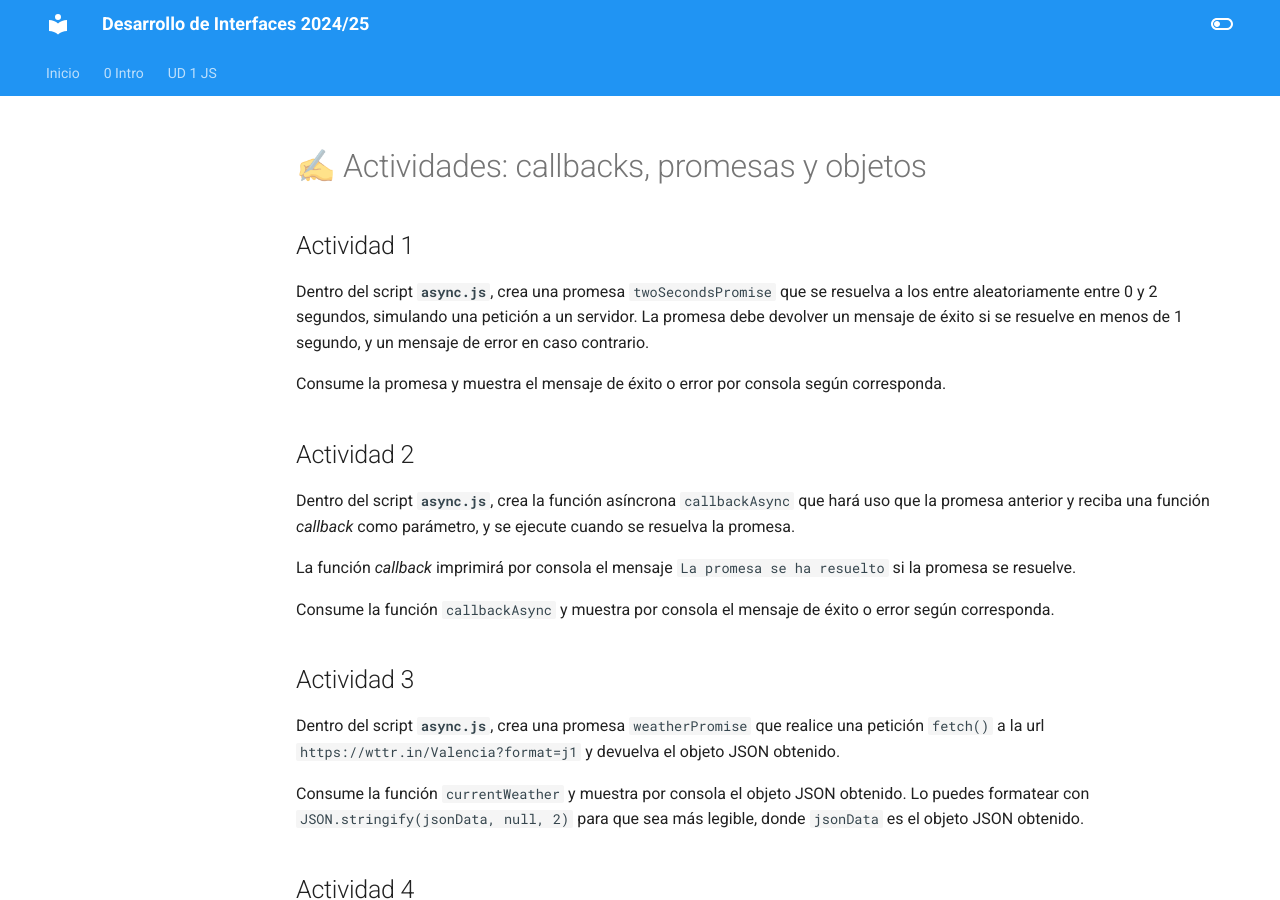
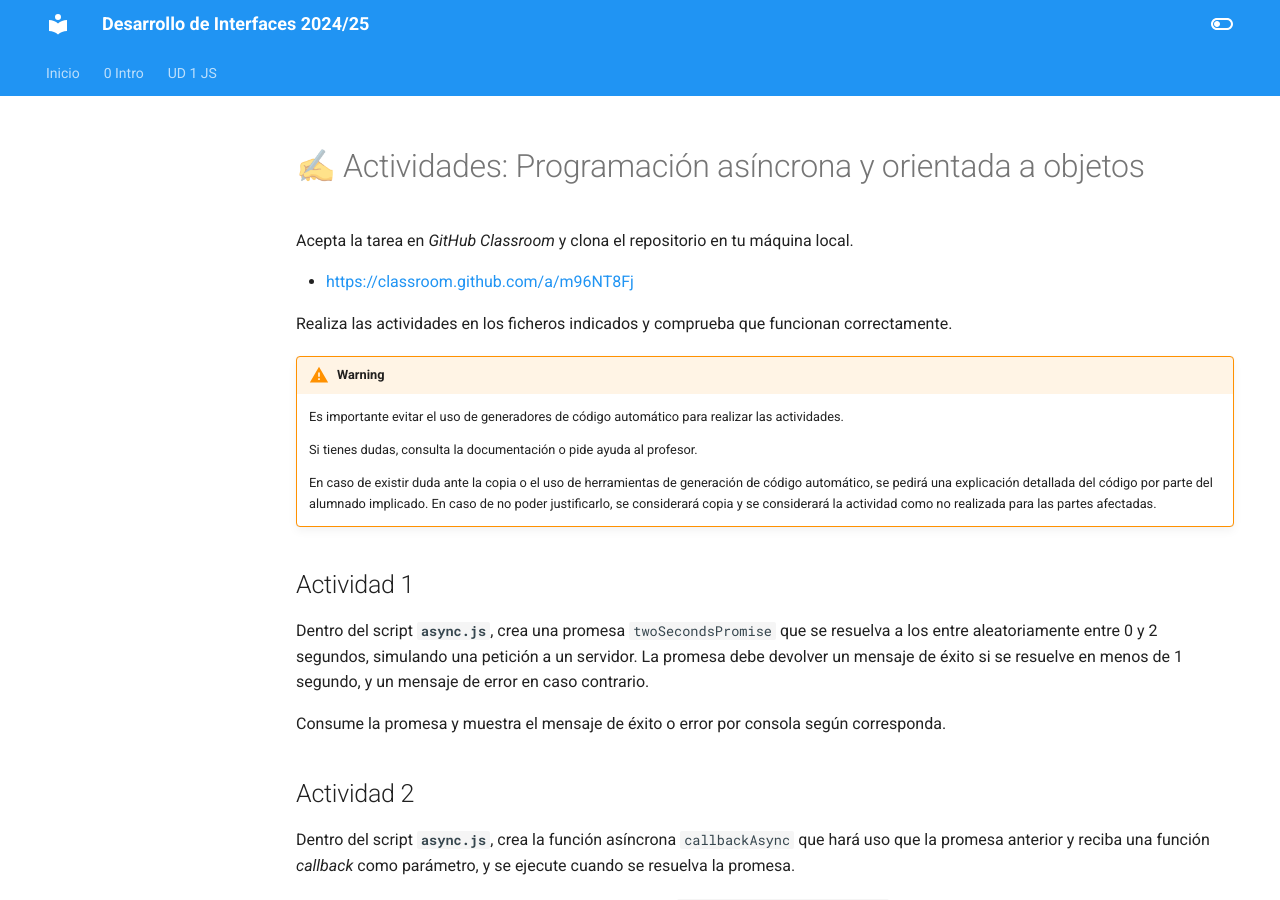
Before and after one commit to jsanvil/din24, an MkDocs documentation site: the page built from docs/01js/061_actividades.md, in a window 1280 px wide and 900 px high. Built offline with MkDocs 1.6.1 and Material for MkDocs 9.7.7, drawn with Linux system fonts in a browser that asks for light colours.

Commit message:
ud1 act3 classroom link

```diff
--- a/docs/01js/061_actividades.md
+++ b/docs/01js/061_actividades.md
@@ -1,4 +1,17 @@
-# ✍️ Actividades: callbacks, promesas y objetos
+# ✍️ Actividades: Programación asíncrona y orientada a objetos
+
+Acepta la tarea en _GitHub Classroom_ y clona el repositorio en tu máquina local.
+
+- [https://classroom.github.com/a/m96NT8Fj](https://classroom.github.com/a/m96NT8Fj)
+
+Realiza las actividades en los ficheros indicados y comprueba que funcionan correctamente.
+
+!!! warning
+    Es importante evitar el uso de generadores de código automático para realizar las actividades.
+
+    Si tienes dudas, consulta la documentación o pide ayuda al profesor.
+
+    En caso de existir duda ante la copia o el uso de herramientas de generación de código automático, se pedirá una explicación detallada del código por parte del alumnado implicado. En caso de no poder justificarlo, se considerará copia y se considerará la actividad como no realizada para las partes afectadas.
 
 ## Actividad 1
 
```
